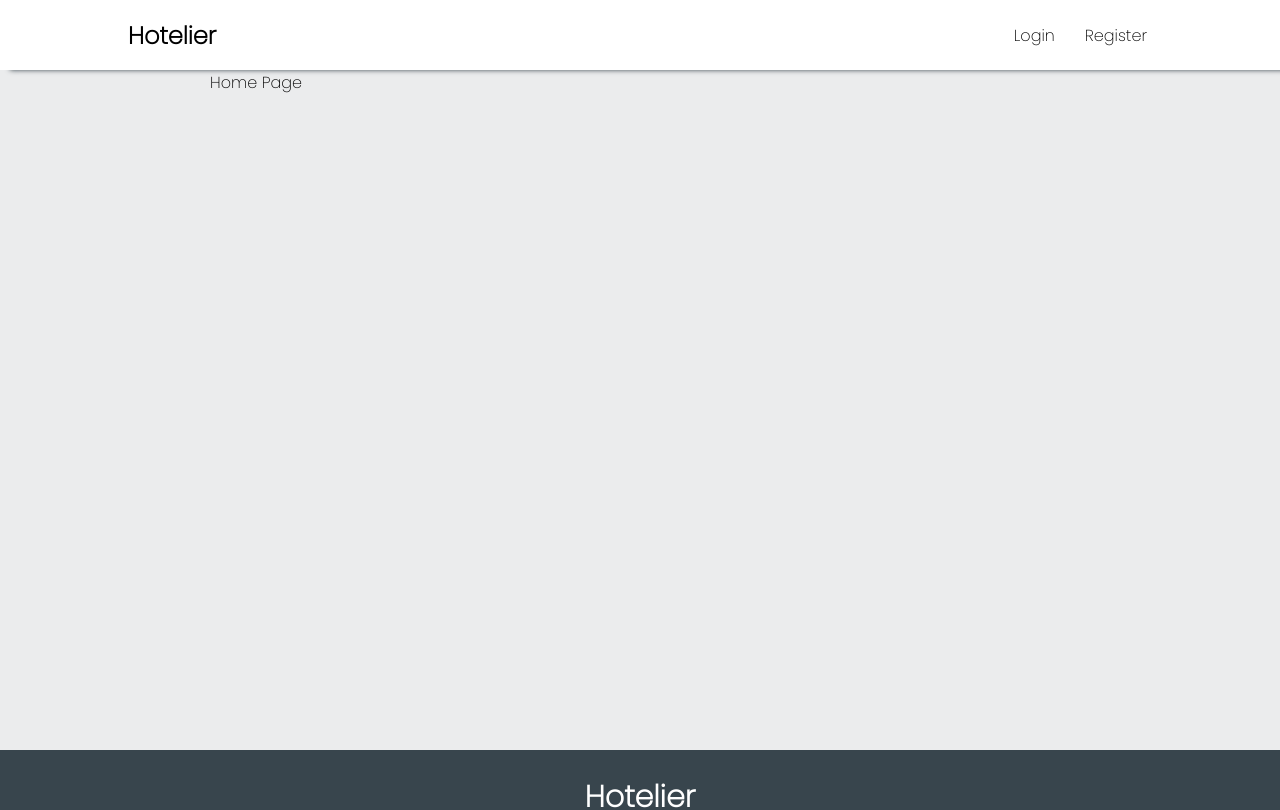
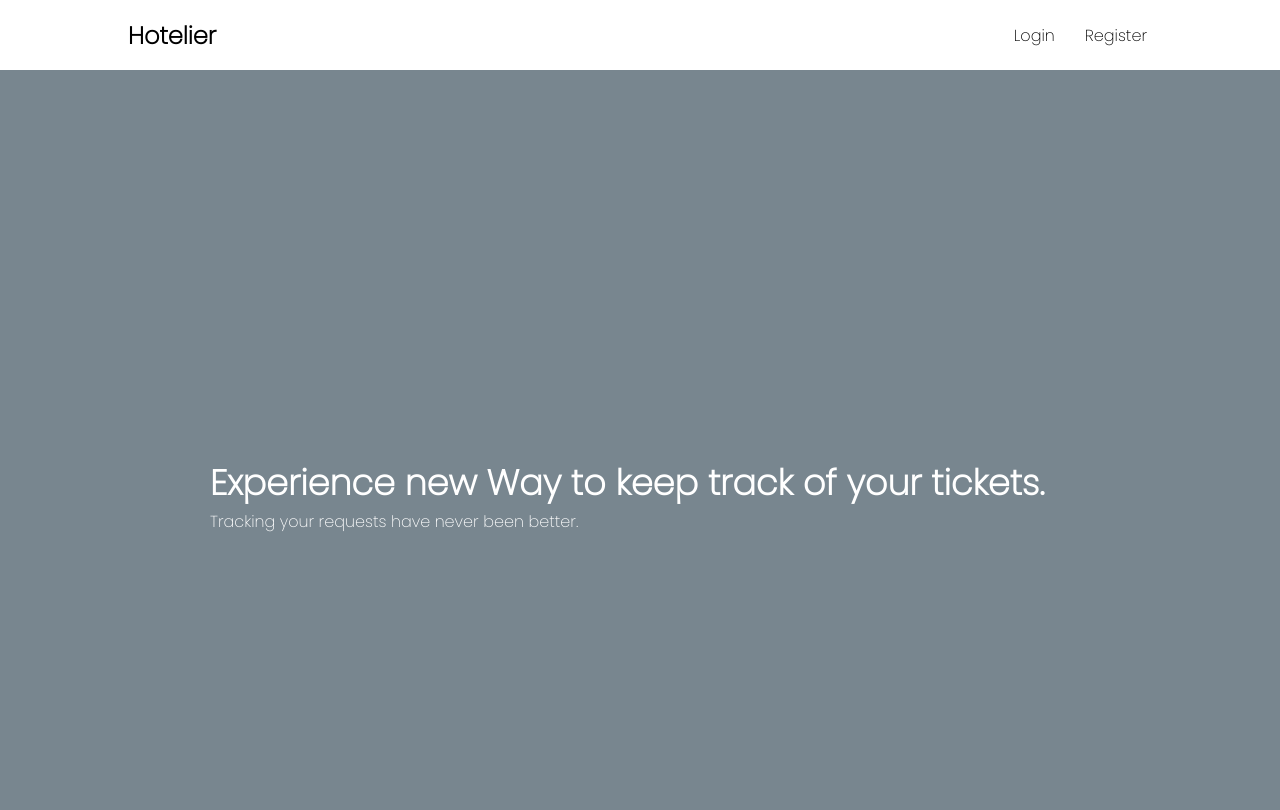
Before and after one commit to ebuka-nwabueze/Hotelier, a React (Create React App) app in the folder client/: page / in a window 1280 px wide. Shown: the top 810 px of the page. Built offline with nearby package versions, Linux system fonts and the light colour scheme.

Commit message:
hompage html adjusted

```diff
--- a/client/src/App.tsx
+++ b/client/src/App.tsx
@@ -21,10 +21,11 @@ function App() {
       <Router>
         <Header />
         <div className="flex-wrapper">
+          <Routes>
+            <Route path="/" element={<Home />} />
+          </Routes>
           <div className="container">
-            {/* <main className="content"></main> */}
             <Routes>
-              <Route path="" element={<Home />} />
               <Route path="/login" element={<Login />} />
               <Route path="/register" element={<Register />} />
               <Route path="/new-ticket" element={<PrivateRoute />}>
@@ -34,7 +35,10 @@ function App() {
                 <Route path="/ticket/:ticketId" element={<Ticket />} />
               </Route>
               <Route path="/ticket/update/:ticketId" element={<PrivateRoute />}>
-                <Route path="/ticket/update/:ticketId" element={<UpdateTicket/>} />
+                <Route
+                  path="/ticket/update/:ticketId"
+                  element={<UpdateTicket />}
+                />
               </Route>
               <Route path="/tickets/" element={<PrivateRoute />}>
                 <Route path="/tickets/" element={<Tickets />} />
--- a/client/src/components/Header.tsx
+++ b/client/src/components/Header.tsx
@@ -34,7 +34,9 @@ const Header = () => {
     <>
       <nav className="header">
         <div className="navbar">
-          <div className="brand-nav">Hotelier</div>
+          <div className="brand-nav">
+            <Link className="brand" to="/">Hotelier</Link>
+          </div>
           <div className="right-nav">
             <GiHamburgerMenu
               className="right-nav-icon"
--- a/client/src/index.css
+++ b/client/src/index.css
@@ -4,6 +4,7 @@
   --bg-color-ash: #ebeced;
   --bg-color-ash-02: #dde4eb;
   --app-gray-01: #38454d;
+  --app-gray-02: #78868f;
   --bg-btn-01: #087cac;
   --bg-btn-02: #429cc2;
   --app-green: green;
@@ -63,6 +64,11 @@ body {
   align-items: center;
 }
 
+.brand{
+  text-decoration: none;
+  color: black;
+}
+
 .brand-nav {
   font-weight: bold;
   font-size: x-large;
@@ -102,6 +108,28 @@ button:hover {
   /* background-color: white; */
   padding: 0 20px;
   /* height: 100vh; */
+}
+
+.top-section{
+  height:850px;
+  background-color: var(--app-gray-02);
+  color: white;
+  display: flex;
+  flex-direction: column;
+  gap: 10px;
+  justify-content: center;
+  align-items: center;
+  padding: 20px;
+}
+
+.top-inner{
+  /* padding: 20px; */
+}
+
+.top-inner > p:first-child {
+  /* margin-bottom: 10px; */
+  font-size: 35px;
+  font-weight: bold;
 }
 
 .content {
--- a/client/src/pages/Home.tsx
+++ b/client/src/pages/Home.tsx
@@ -3,7 +3,15 @@ import React from 'react'
 const Home = () => {
   return (
     <div>
-      Home Page
+      <section className="top-section">
+        <div className="top-inner container">
+          <p> Experience new Way to keep track of your tickets.</p>
+          <p>Tracking your requests have never been better.</p>
+        </div>
+      </section>
+      <section>
+
+      </section>
     </div>
   )
 }
--- a/client/src/pages/Ticket.tsx
+++ b/client/src/pages/Ticket.tsx
@@ -43,6 +43,7 @@ function Ticket() {
     }
     if(isSuccess && isDelete){
       navigate("/tickets")
+      toast.success("Ticket deleted Succesfully")
     }
   }, [ticketId, message, isError, isDelete, isSuccess]);
 
```
